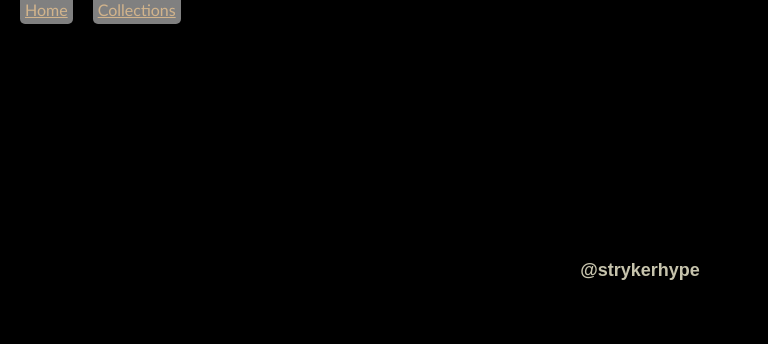
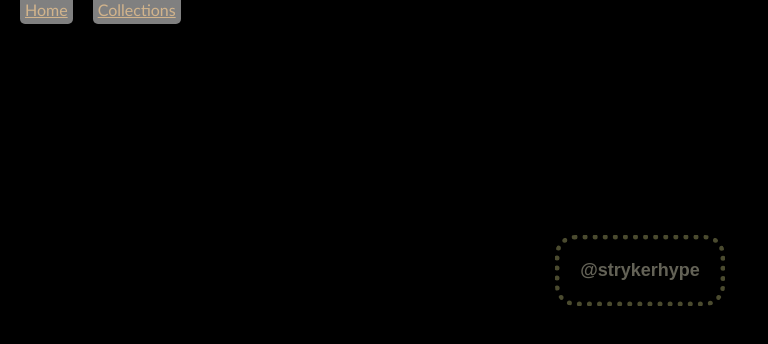
Before and after one commit to zshuaeva/photography, a React (Create React App) app: page / in a window 1280 px wide. Shown: the top 344 px of the page, without its empty margins (0-768 px from the left). Built offline with nearby package versions, Linux system fonts and the light colour scheme.

Commit message:
update border and font opacity on welcome

```diff
--- a/src/WelcomePage/index.js
+++ b/src/WelcomePage/index.js
@@ -6,7 +6,10 @@ const WelcomePage = () => {
   return(
     <>
     <div className="welcome-splash">
+      <div className="welcome-inside">
       { str }
+
+      </div>
     </div>
     </>
   )
--- a/src/WelcomePage/styles.css
+++ b/src/WelcomePage/styles.css
@@ -8,4 +8,15 @@
   font-weight: bold;
   margin-top: 150px;
   font-family:Arial, Helvetica, sans-serif;
+
+  outline-width: 20px ;
+  border-radius: 20px;
+
 }
+
+.welcome-inside{
+  outline: 5px dotted rgb(150, 150, 95);
+  border-radius: 15px;
+  padding: 20px;
+  opacity: .5;
+}
```
